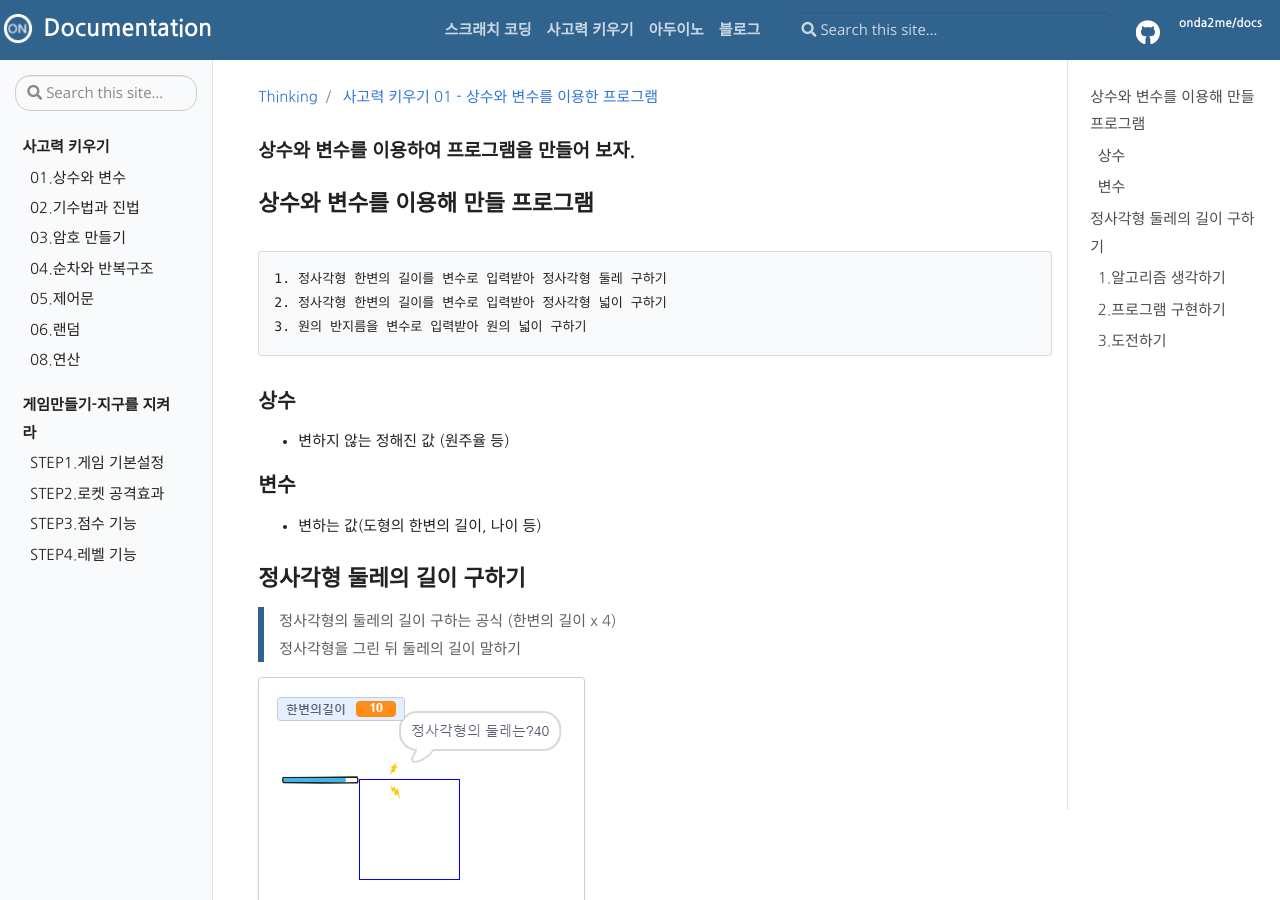
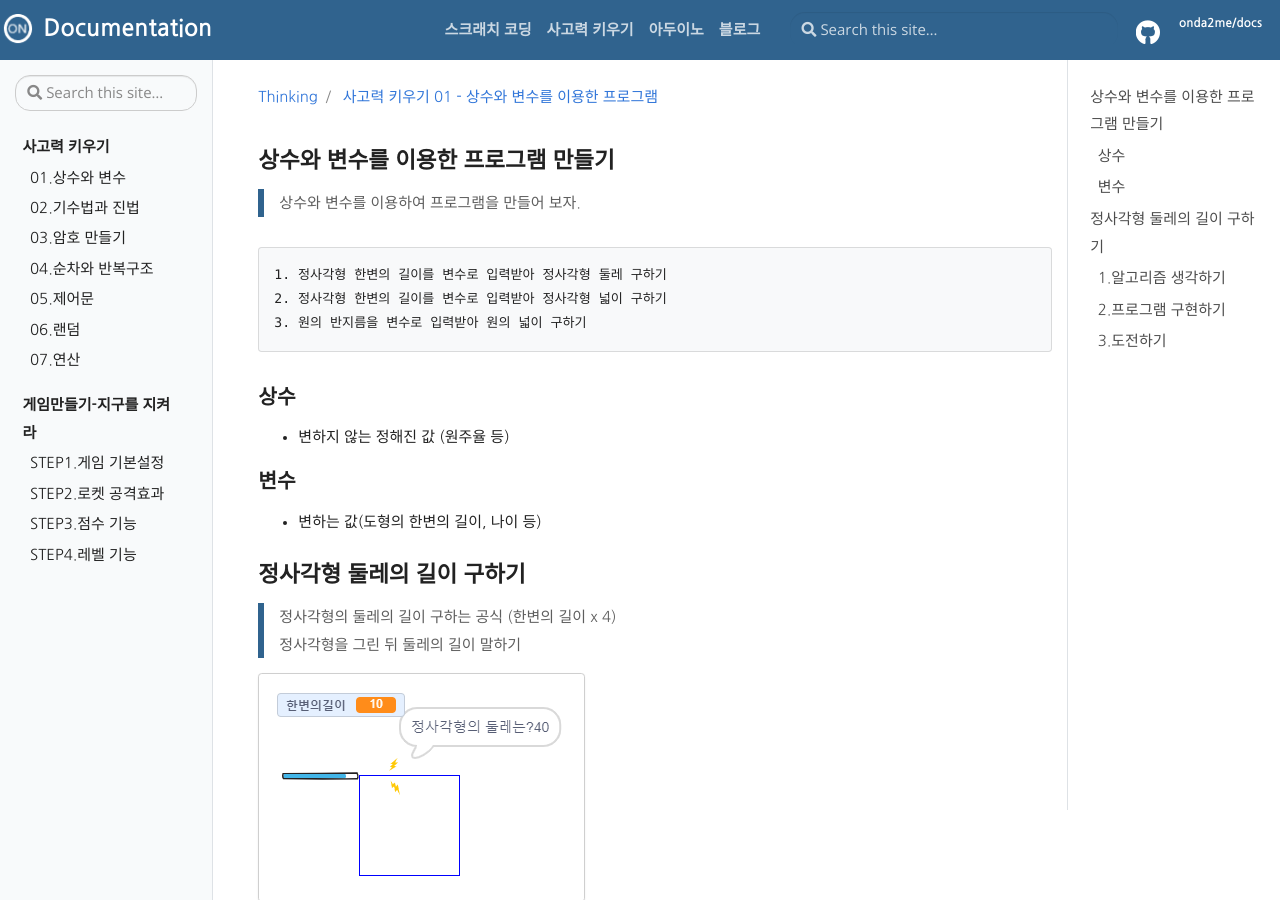
Before and after one commit to onda2me/docs, a Jekyll site: the page built from webdocs/_thinking/thinking01.md, in a window 1280 px wide and 900 px high. Built offline with Jekyll 4.4.1, drawn with Linux system fonts in a browser that asks for light colours.

Commit message:
update menu

````diff
--- a/_data/side-thinking.yml
+++ b/_data/side-thinking.yml
@@ -14,7 +14,7 @@
     url: "/thinking/thinking05"
   - title: 06.랜덤
     url: "/thinking/thinking06"
-  - title: 08.연산
+  - title: 07.연산
     url: "/thinking/thinking07"
 
 - title: "게임만들기-지구를 지켜라"
--- a/webdocs/_thinking/thinking01.md
+++ b/webdocs/_thinking/thinking01.md
@@ -3,8 +3,11 @@ title: 사고력 키우기 01 - 상수와 변수를 이용한 프로그램
 permalink: /thinking/thinking
 ---
 
-### 상수와 변수를 이용하여 프로그램을 만들어 보자.
-# 상수와 변수를 이용해 만들 프로그램
+
+# 상수와 변수를 이용한 프로그램 만들기
+
+>> 상수와 변수를 이용하여 프로그램을 만들어 보자.
+
 ```
 1. 정사각형 한변의 길이를 변수로 입력받아 정사각형 둘레 구하기
 2. 정사각형 한변의 길이를 변수로 입력받아 정사각형 넓이 구하기
````
